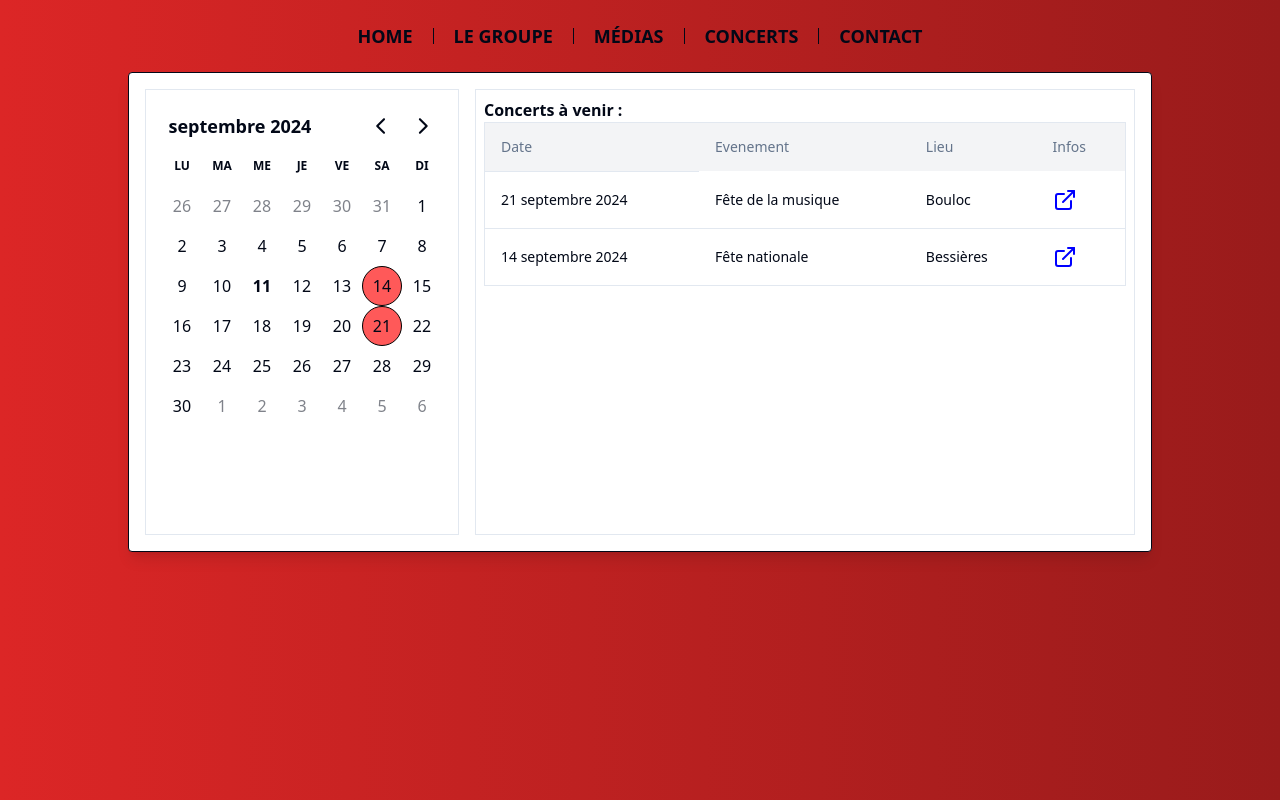
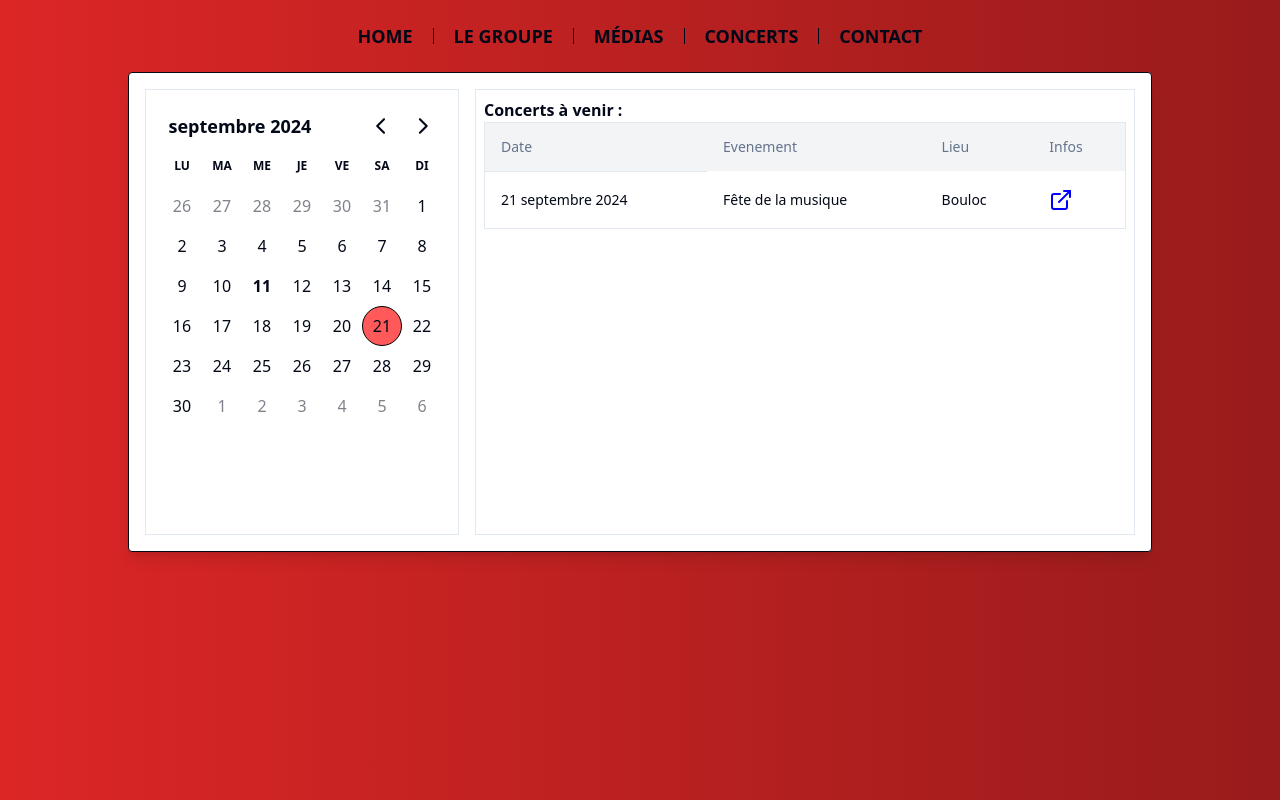
Before and after one commit to LucienRamond/RoisDeRien, a React (Vite) app: page /concerts in a window 1280 px wide. Built offline with nearby package versions, Linux system fonts and the light colour scheme.

Commit message:
Github action test

```diff
--- a/src/pages/concerts/ConcertList.ts
+++ b/src/pages/concerts/ConcertList.ts
@@ -5,12 +5,6 @@ const concerts = [
     location: "Bouloc",
     url: "www.google.fr",
   },
-  {
-    date: "09-14-2024",
-    event: "Fête nationale",
-    location: "Bessières",
-    url: "www.google.fr",
-  },
 ];
 
 export default concerts;
```
